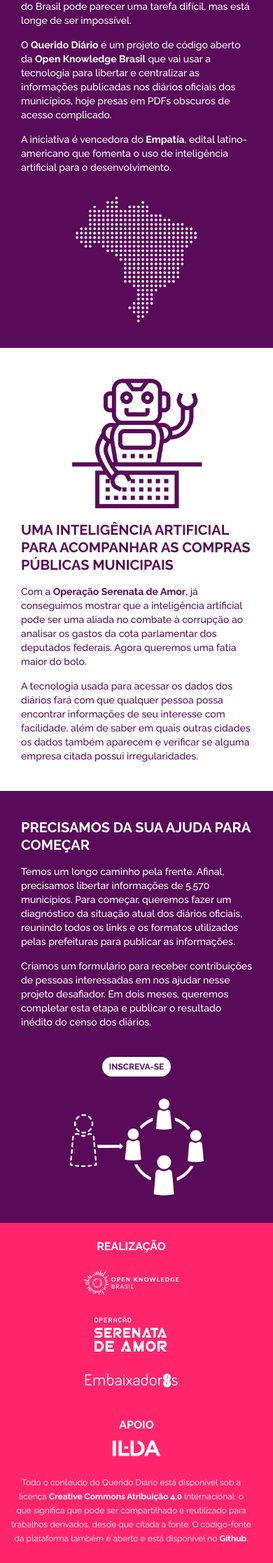
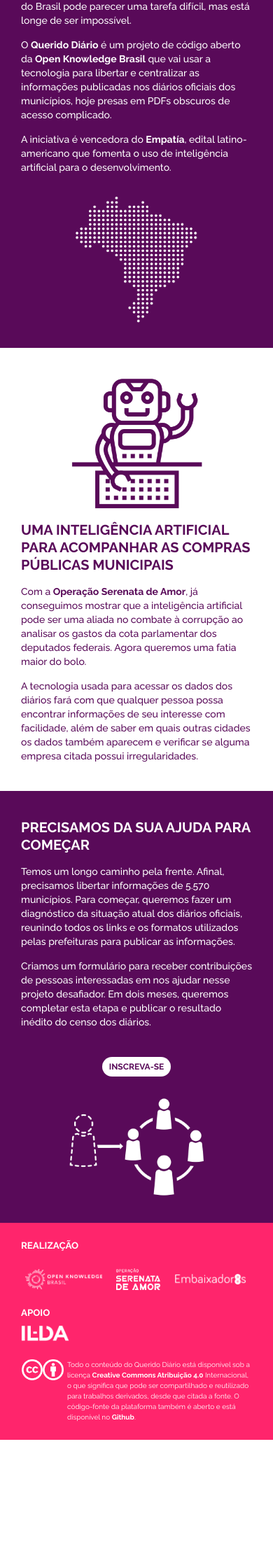
Before and after one commit to okfn-brasil/querido-diario-site, a Jekyll site: the page built from index.html, in a window 390 px wide. Shown: the part 562-2795 px from the top of the page at 70% size. Built offline with Jekyll 4.4.1, drawn with Linux system fonts in a browser that asks for light colours; nearby versions of some CDN libraries; after the commit the page ends 2619 px from its top, so only the background shows below that.

Commit message:
ajusta responsivo e inclui ícones CCBY

```diff
--- a/_includes/footer.html
+++ b/_includes/footer.html
@@ -1,61 +1,8 @@
 <!-- footer Start -->
-<!-- <footer>
-  <div class="container">
-      <div class="row">
-          <div class="col-md-7">
-              <div class="footer-titulo">
-                  REALIZAÇÃO
-              </div>
-              <div class="footer-logos footer-logos-responsivo">
-                  <div class="col-6 col-md-6">
-                      <a href="https://www.ok.org.br/" target="_blank">
-                          <img src="img/logo-okbr-branca-alt.png" alt="" width=100%>
-                      </a>
-                  </div>
-                  <div class="col-6 col-md-6">
-                      <a href="https://www.serenata.ai" target="_blank">
-                          <img src="img/logo-serenata-branca.png" alt="" width=100%>
-                      </a>
-                  </div>
-                  <div class="col-6 col-md-6">
-                      <a href="https://embaixadoras.ok.org.br/" target="_blank">
-                          <img src="img/logo-embaixadoras.png" alt="" width=100%>
-                      </a>
-                  </div>
-              </div>
-            </div>
-            <div class="col-md-5">
-              <div class="footer-titulo">
-                  APOIO
-              </div>
-              <div class="footer-logos footer-logos-responsivo row">
-                  <div class="col-6 col-md-4">
-                      <a href="https://www.iadb.org/pt" target="_blank">
-                          <img src="img/logo-bid-branca.png" alt="" width=100%>
-                      </a>
-                  </div>
-                  <div class="col-6 col-md-7">
-                      <a href="https://idatosabiertos.org/" target="_blank">
-                          <img src="img/ilda-logo-branca.png" alt="" width=100%>
-                      </a>
-                  </div>
-              </div>
-            </div>
-        </div>
-        <div class="flex mb05 mb0-md">
-            <div class="cc"></div>
-            <div class="user"></div>
-        </div>
-        <div class="license col-md-12">
-           Todo o conteúdo do Querido Diário está disponível sob a licença <a class="link" href="https://creativecommons.org/licenses/by/4.0/deed.pt_BR" target="_blank">Creative Commons Atribuição 4.0</a> Internacional, o que significa que pode ser compartilhado e reutilizado para trabalhos derivados, desde que citada a fonte. O código-fonte da plataforma também é aberto e está disponível no <a href="https://github.com/okfn-brasil/querido-diario-site">Github</a>.
-        </div>
-    </div>
-</footer> -->
-
 <footer>
     <div class="container">
         <div class="row" >
-    <div class="col-sm-6" style="padding-left: 0;">
+            <div class="col-sm-6" >
                 <h5 class="footer-titulo">REALIZAÇÃO</h5>
                 <div class="footer-logos footer-logos-responsivo">
                     <a href="https://www.ok.org.br/" target="_blank">
@@ -72,16 +19,17 @@
             <div class="col-sm-6">
                 <h5 class="footer-titulo footer-apoio" >APOIO</h5>
                 <a href="https://idatosabiertos.org/" target="_blank">
-            <img src="img/ilda-logo-branca.png" alt="" width="25%">
+                    <img src="img/ilda-logo-branca.png" alt="" class="img-apoio" width="25%">
                 </a>
                 <!-- <a href="https://www.iadb.org/pt" target="_blank">
                     <img src="img/logo-bid-branca.png" alt="" width=80%>
                 </a>         -->
             </div>
-    <div class="license col-sm-12">
+            <div class="license col-sm-12" style="display: flex;">
+                <img src="img/cc.png" alt="" class="ccby">
+                <img src="img/by.png" alt="" class="ccby">
                 <p>Todo o conteúdo do Querido Diário está disponível sob a licença <a class="link" href="https://creativecommons.org/licenses/by/4.0/deed.pt_BR" target="_blank">Creative Commons Atribuição 4.0</a> Internacional, o que significa que pode ser compartilhado e reutilizado para trabalhos derivados, desde que citada a fonte. O código-fonte da plataforma também é aberto e está disponível no <a href="https://github.com/okfn-brasil/querido-diario-site">Github</a>.</p>
             </div>
         </div>
     </div>
-</div>
 </footer>
--- a/css/airspace.css
+++ b/css/airspace.css
@@ -261,16 +261,26 @@
 
 .license {
   color: #fff;
+  padding-top: 30px;
+  padding-left: 20px;
+  display: flex;
+}
+
+.license p {
   font-size: 10pt;
-  padding-top: 30px;
-  padding-left: 0;
-  display: flex;
+  line-height: 20px;
+  padding-left: 5px;
 }
 
 .license a{
   font-weight: 700;
   text-decoration: none;
   color: #fff;
+}
+
+.ccby {
+  width: 30px;
+  height: 30px;
 }
 
 /*--
@@ -306,9 +316,21 @@
     padding: 10px 20px;
   }
 
+  footer {
+    padding: 20px 0;
+  }
+
+  .footer-titulo {
+    padding: 10px 0;
+  }
+
   .license p {
-    font-size: 12px;
-    line-height: 20px;
+    font-size: 11px;
+    line-height: 15px;
+  }
+  .ccby {
+    width: 20px;
+    height: 20px;
   }
 }
 
@@ -320,7 +342,7 @@
 
 @media (max-width: 576px) {
   .container{
-      text-align: center;
+    text-align: center;
   }
 
   header {
@@ -386,9 +408,16 @@
     padding: 15px 0;
   }
 
+  footer .container {
+    text-align: left;
+  }
+
+  footer .container .col-sm-6 {
+    padding-left: 30px;
+  }
+
   .footer-logos-responsivo {
-      display: inline-block;
-      width: 40%;
+      width: 95%;
   }
 
   .footer-logos-responsivo div {
@@ -399,22 +428,24 @@
       padding: 15px 0;
   }
 
-  .footer-titulo {
-      font-size: 12pt;
-      padding-bottom: 0;
+  .img-apoio {
+    width: 20%;
   }
 
-  .footer-apoio {
-    padding-top: 20px;
+  .footer-titulo {
+      font-size: 10pt;
+      padding-bottom: 0;
   }
 
   .license{
       padding-top: 25px;
+      padding-left: 15px;
       margin: 0 16px;
   }
 
   .license p {
-    font-size: 12px;
-    line-height: 20px;
+    font-size: 10px;
+    line-height: 15px;
   }
+
 }
```
Also changed, not shown: img/by.png (added), img/cc.png (added), img/ilda-logo-branca.png. Lines whose indentation alone changed are shown as unchanged.
